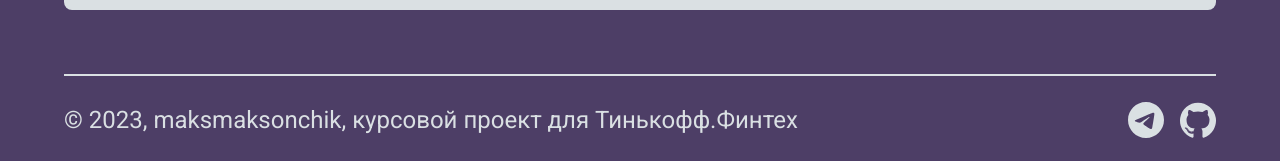
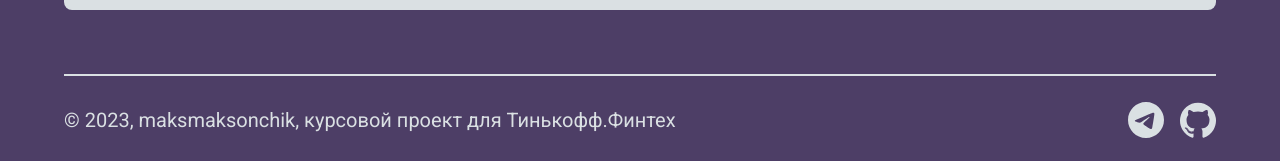
Before and after one commit to maksmaksonchik/spinmovie, a React (Create React App) app in the folder client/: page / in a window 1280 px wide. Shown: the part 1227-1388 px from the top of the page. Built offline with nearby package versions, Linux system fonts and the light colour scheme; no server answers.

Commit message:
fix: change link src and font-size in footer

```diff
--- a/client/src/components/Footer/Footer.module.css
+++ b/client/src/components/Footer/Footer.module.css
@@ -7,7 +7,7 @@
   margin-top: 64px;
   border-top: 2px solid var(--color-secondary-light);
 
-  font-size: 2.4rem;
+  font-size: 2rem;
   color: var(--color-secondary-light);
 }
 
--- a/client/src/components/Footer/Footer.tsx
+++ b/client/src/components/Footer/Footer.tsx
@@ -15,7 +15,7 @@ const Footer: FC = () => {
         </div>
         <div className={styles.links}>
           <a className={styles.linkItem}
-            href="https://github.com/maksmaksonchik"
+            href="https://t.me/maksmaksonchik"
             target='_blank'
             rel="noreferrer"
           >
```
